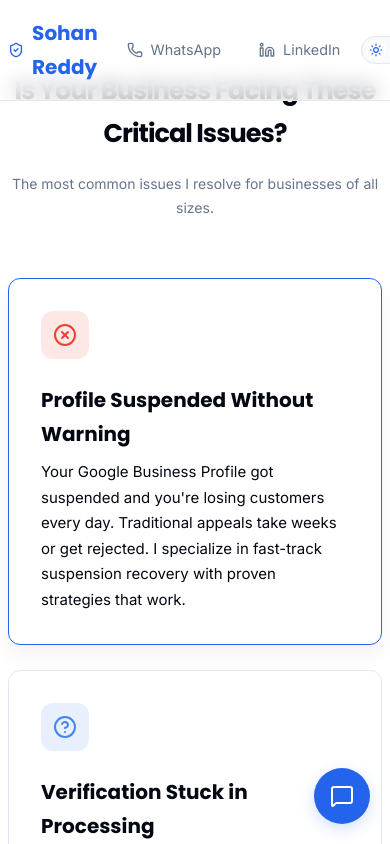
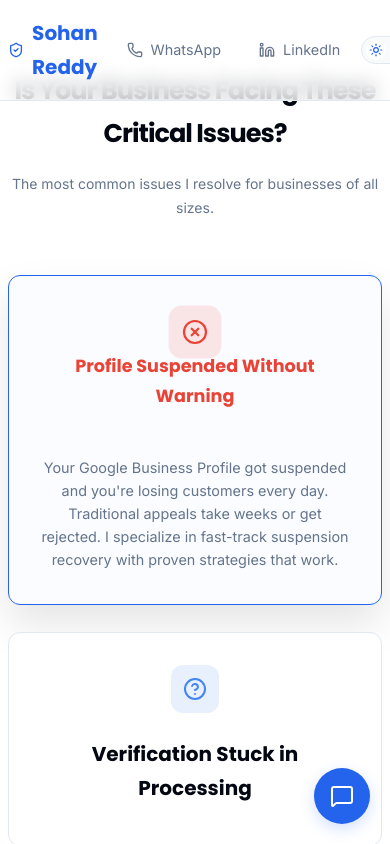
Before and after one commit to sohanreddy98/sohan-gbp-portfolio, a Next.js app in the folder dp-sr-portfolio/: page / in a window 390 px wide. In both pictures the pointer is over the element "Profile Suspended Without Warning". Shown: the part 4510-5354 px from the top of the page. Built offline with nearby package versions, Linux system fonts and the light colour scheme.

Commit message:
card transition for Is Your Business Facing These Critical Issues?

```diff
--- a/dp-sr-portfolio/app/globals.css
+++ b/dp-sr-portfolio/app/globals.css
@@ -842,6 +842,20 @@ nav {
     top: 1rem;
     right: 1rem;
   }
+
+  .problem-card {
+    min-height: 180px;
+    padding: 1.5rem;
+  }
+
+  .problem-card:hover h3 {
+    transform: translateY(-15px);
+    font-size: 1rem;
+  }
+
+  .problem-card:hover p {
+    font-size: 0.9rem;
+  }
 }
 
 /* Recognition Section */
@@ -931,15 +945,23 @@ nav {
     background: hsl(var(--card));
     padding: 2rem;
     border-radius: var(--radius);
-    transition: transform 0.3s, box-shadow 0.3s, border-color 0.3s;
+    transition: all 0.4s cubic-bezier(0.4, 0, 0.2, 1);
     position: relative;
     border: 1px solid hsl(var(--border));
+    overflow: hidden;
+    min-height: 200px;
+    display: flex;
+    flex-direction: column;
+    justify-content: center;
+    align-items: center;
+    text-align: center;
 }
 
 .problem-card:hover {
-    transform: translateY(-5px);
-    box-shadow: 0 10px 20px rgba(0,0,0,0.05);
+    transform: translateY(-8px);
+    box-shadow: 0 20px 40px rgba(0,0,0,0.1);
     border-color: hsl(var(--primary));
+    background: hsl(var(--primary) / 0.02);
 }
 
 .problem-icon {
@@ -952,6 +974,13 @@ nav {
     justify-content: center;
     margin-bottom: 1.5rem;
     color: hsl(var(--destructive));
+    transition: all 0.4s cubic-bezier(0.4, 0, 0.2, 1);
+    transform: scale(1);
+}
+
+.problem-card:hover .problem-icon {
+    transform: scale(1.1);
+    margin-bottom: 1rem;
 }
 
 .problem-icon.google-red {
@@ -983,6 +1012,54 @@ nav {
 .problem-card h3 {
     font-size: 1.25rem;
     margin-bottom: 0.5rem;
+    transition: all 0.4s cubic-bezier(0.4, 0, 0.2, 1);
+    transform: translateY(0);
+    opacity: 1;
+}
+
+.problem-card p {
+    transition: all 0.4s cubic-bezier(0.4, 0, 0.2, 1);
+    transform: translateY(20px);
+    opacity: 0;
+    max-height: 0;
+    overflow: hidden;
+    margin: 0;
+    line-height: 1.6;
+    color: hsl(var(--muted-foreground));
+}
+
+.problem-card:hover h3 {
+    transform: translateY(-20px);
+    font-size: 1.1rem;
+    margin-bottom: 1rem;
+}
+
+/* Color variants for problem card titles on hover */
+.problem-card:hover .problem-icon.google-blue + h3,
+.problem-card:hover .problem-icon.google-blue ~ h3 {
+    color: #4285F4;
+}
+
+.problem-card:hover .problem-icon.google-red + h3,
+.problem-card:hover .problem-icon.google-red ~ h3 {
+    color: #EA4335;
+}
+
+.problem-card:hover .problem-icon.google-yellow + h3,
+.problem-card:hover .problem-icon.google-yellow ~ h3 {
+    color: #FBBC05;
+}
+
+.problem-card:hover .problem-icon.google-green + h3,
+.problem-card:hover .problem-icon.google-green ~ h3 {
+    color: #34A853;
+}
+
+.problem-card:hover p {
+    transform: translateY(0);
+    opacity: 1;
+    max-height: 200px;
+    margin-top: 0.5rem;
 }
 
 /* Services Section */
```
